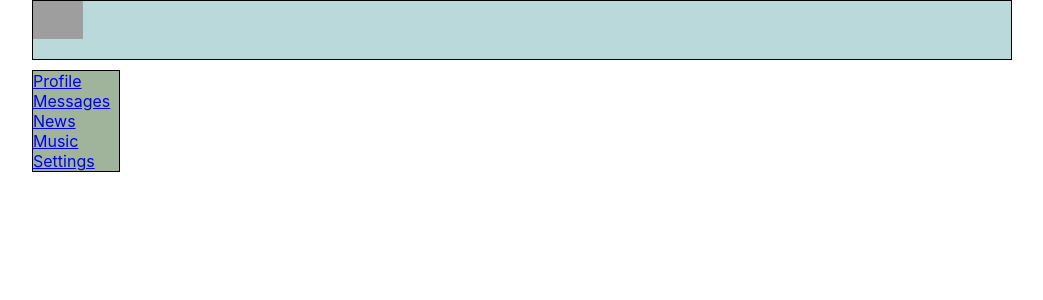
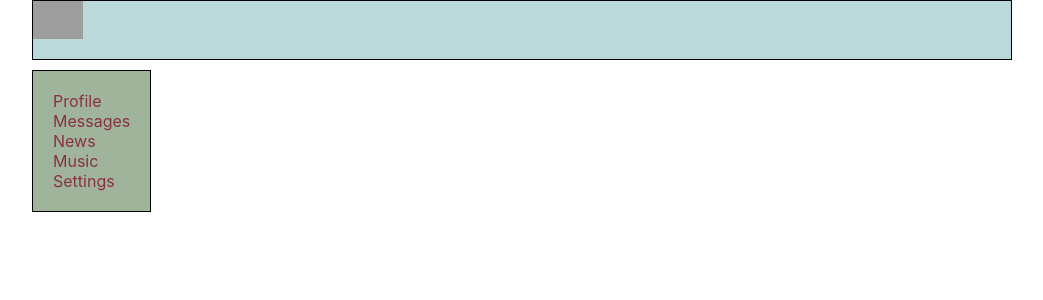
Before and after one commit to GrizzlecallerTryJS/react-social-3, a React (Create React App) app: page / in a window 1280 px wide. Shown: the top 300 px of the page, without its empty margins (118-1161 px from the left). Built offline with nearby package versions, Linux system fonts and the light colour scheme; grey boxes are pictures that could not be loaded.

Commit message:
SN-020 done

```diff
--- a/src/components/Navbar/Navbar.jsx
+++ b/src/components/Navbar/Navbar.jsx
@@ -1,26 +1,36 @@
 import React from "react";
 import style from "./Navbar.module.css";
-import MessagesComponent from "./Messages/MessagesComponent";
-import Profile from "../Profile/Profile";
+
+import { NavLink } from "react-router-dom";
 
 const Navbar = () => {
   return (
     <nav className={style.nav}>
       <div className={style.items}>
         <div>
-          <a href="/profile">Profile</a>
+          <NavLink to="/profile" activeClassName={style.activeLink}>
+            Profile
+          </NavLink>
         </div>
         <div>
-          <a href="/messages">Messages</a>
+          <NavLink to="/messages" activeClassName={style.activeLink}>
+            Messages
+          </NavLink>
         </div>
         <div>
-          <a href="/news">News</a>
+          <NavLink to="/news" activeClassName={style.activeLink}>
+            News
+          </NavLink>
         </div>
         <div>
-          <a href="/music">Music</a>
+          <NavLink to="/music" activeClassName={style.activeLink}>
+            Music
+          </NavLink>
         </div>
         <div>
-          <a href="/settings">Settings</a>
+          <NavLink to="/settings" activeClassName={style.activeLink}>
+            Settings
+          </NavLink>
         </div>
       </div>
     </nav>
--- a/src/components/Navbar/Navbar.module.css
+++ b/src/components/Navbar/Navbar.module.css
@@ -2,8 +2,17 @@
   grid-area: n;
   border: 1px solid #000;
   background-color: #a0b49c;
+  padding: 20px;
 }
 
 .items {
   color: #212428;
 }
+.items a {
+  color: #8a3044;
+  text-decoration: none;
+}
+
+.items a.activeLink {
+  color: #e0e4c8;
+}
```
